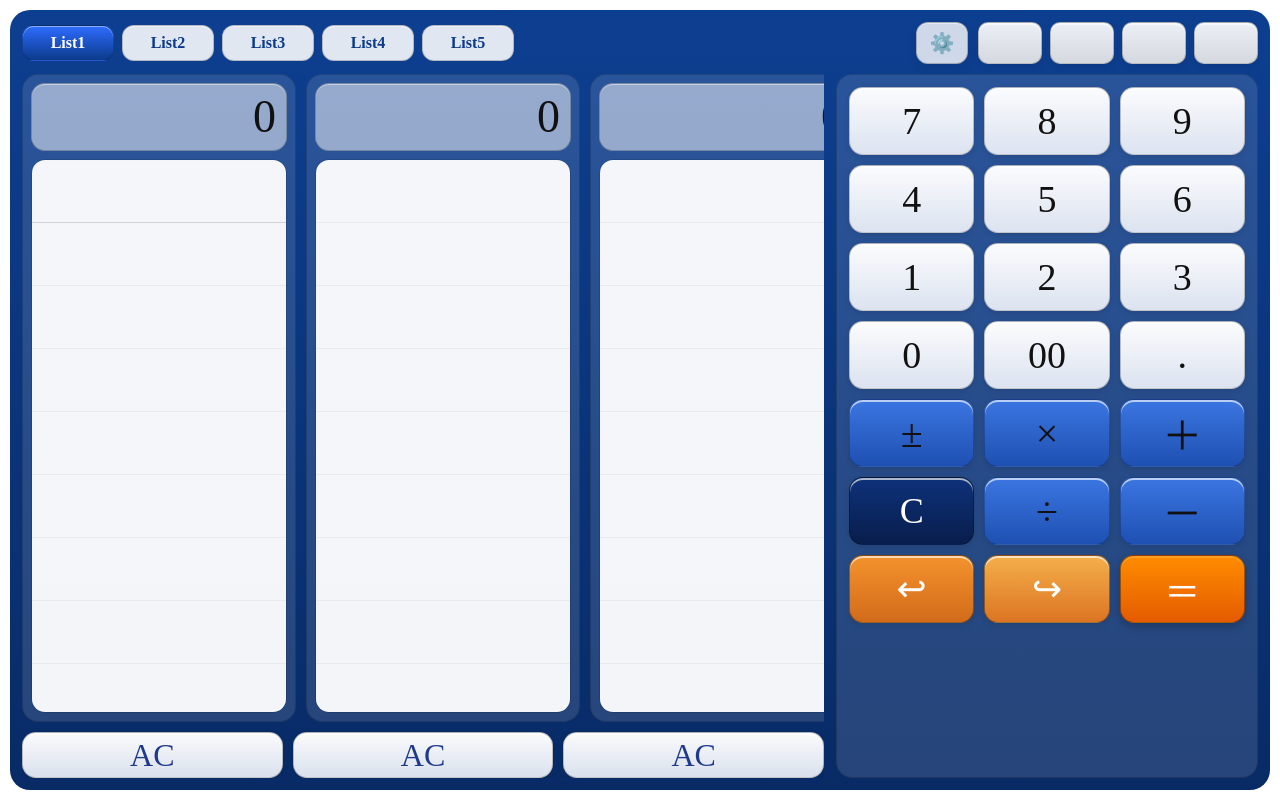
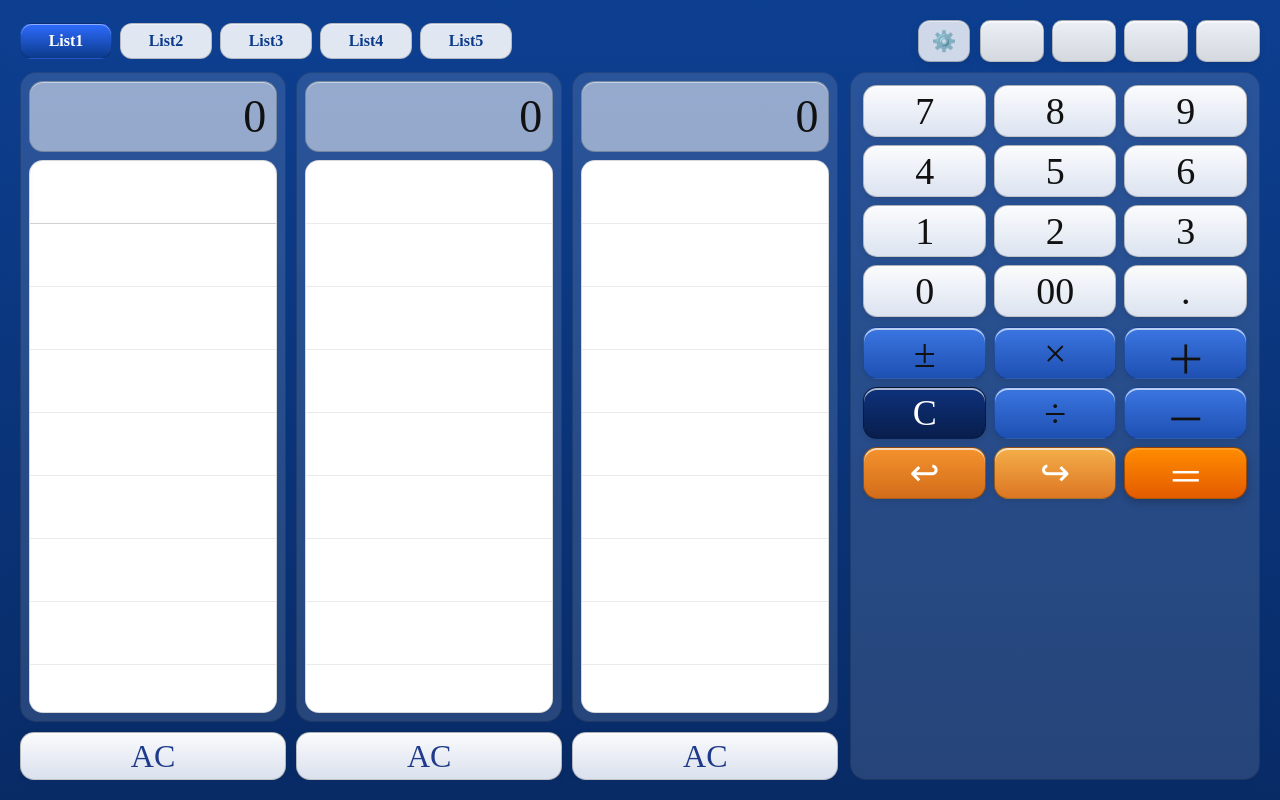
Before and after one commit to nojimatool/sanren, a plain HTML site: page index.html in a window 1280 px wide. Drawn offline with Linux system fonts and the light colour scheme.

Commit message:
Update index.html

```diff
--- a/index.html
+++ b/index.html
@@ -25,23 +25,28 @@
     --bd:rgba(0,0,0,.18);
     --neg:#d92d20;
 
-    /* ===== レイアウト（JSが上書きする） ===== */
-    --calcW: 380px;         /* JSで iPad 全機種に合わせて可変 */
-    --colMinW: 240px;       /* JSで調整 */
-    --listsCols: 3;         /* JSで portrait/landscape 切替 */
-    --gapMain: 10px;        /* JSで調整 */
-    --rowH: 52px;           /* JSで 7/8 行が「ACまで1枚」で収まるよう自動調整 */
-    --acH: 50px;            /* JSで調整 */
+    /* ===== 全体の余白（safe-area考慮） ===== */
+    --outerPad: 10px;
+    --appPad: 12px;
+    --appGap: 10px;
 
+    /* ✅右電卓幅：全iPadで破綻しにくい clamp */
+    --calcW: clamp(300px, 32vw, 440px);
+
+    /* 左の列の最小幅：iPad mini を落とさない */
+    --colMinW: 240px;
+
+    /* 行高さ */
+    --rowH: 50px;
     --labelFS: 14px;
 
     /* 数字表示 */
     --numMax: 30px;
-    --numMin: 14px;
+    --numMin: 12px;
 
     /* 合計 */
     --topMax: 46px;
-    --topMin: 20px;
+    --topMin: 18px;
 
     /* ===== キー ===== */
     --gap: 10px;
@@ -49,7 +54,12 @@
     --keyFSop: 40px;
     --keyFSfunc: 36px;
     --keyRadius: 14px;
-    --keyH: 78px;           /* JSで調整 */
+
+    /* ✅ACが切れないように：横は控えめ（後述のlandscapeでさらに調整） */
+    --keyH: clamp(56px, 7.2vh, 88px);
+
+    /* ===== AC行 ===== */
+    --acH: clamp(44px, 6vh, 54px);
 
     /* ===== ボタン配色 ===== */
     --btnGrey1: rgba(255,255,255,.98);
@@ -67,11 +77,48 @@
     --btnRedo1: rgba(255,180,70,.95);
     --btnRedo2: rgba(230,120,30,.95);
 
-    --tabBlue:#ffffff;
-
     /* スワイプ削除 */
     --delW: 86px;
     --delBg: #e11d48;
+  }
+
+  /* ✅縦：1列表示＋列切替。ACまで必ず見えるよう全体をやや詰める */
+  @media (orientation:portrait){
+    :root{
+      --calcW: clamp(300px, 44vw, 420px);
+      --colMinW: 320px;
+
+      --rowH: 48px;
+      --gap: 9px;
+      --keyH: clamp(56px, 6.6vh, 86px);
+      --keyFS: 40px;
+      --keyFSop: 42px;
+      --keyFSfunc: 38px;
+
+      --appPad: 10px;
+      --appGap: 10px;
+    }
+  }
+
+  /* ✅横：ACが切れないようにキー/隙間を少しだけ詰める（全iPad共通） */
+  @media (orientation:landscape){
+    :root{
+      --gap: 8px;
+      --keyH: clamp(52px, 6.4vh, 80px);
+      --rowH: 48px;
+      --appPad: 10px;
+      --appGap: 10px;
+    }
+  }
+
+  /* ✅横が低い（Split View等）ときはさらに詰める */
+  @media (orientation:landscape) and (max-height: 720px){
+    :root{
+      --gap: 7px;
+      --keyH: clamp(48px, 6.0vh, 72px);
+      --rowH: 46px;
+      --acH: clamp(40px, 5.6vh, 48px);
+    }
   }
 
   *{ box-sizing:border-box; }
@@ -82,20 +129,27 @@
     overflow:hidden;
     overscroll-behavior: none;
     -webkit-text-size-adjust: 100%;
+    background:linear-gradient(180deg,var(--wood1),var(--wood2)); /* ✅白余白を消す */
   }
   body{ width:100%; }
 
-  /* ✅iPad/PWAの下余白（ホームバー）対策 */
+  /* ✅safe-area を外側パディングに吸収 */
   .frame{
     height:100%;
     overflow:hidden;
-    padding:10px;
-    padding-bottom: calc(10px + env(safe-area-inset-bottom));
+    padding:
+      calc(var(--outerPad) + env(safe-area-inset-top))
+      calc(var(--outerPad) + env(safe-area-inset-right))
+      calc(var(--outerPad) + env(safe-area-inset-bottom))
+      calc(var(--outerPad) + env(safe-area-inset-left));
     max-width:1360px;
     margin:0 auto;
   }
   @supports (height: 100dvh){
     .frame{ height:100dvh; }
+  }
+  @supports (height: 100svh){
+    .frame{ height:100svh; }
   }
   @supports (-webkit-touch-callout: none){
     .frame{ height:-webkit-fill-available; }
@@ -106,10 +160,10 @@
     min-height:0;
     background:linear-gradient(180deg,var(--wood1),var(--wood2));
     border-radius:20px;
-    padding:12px;
+    padding:var(--appPad);
     display:flex;
     flex-direction:column;
-    gap:var(--gapMain);
+    gap:var(--appGap);
     overflow:hidden;
   }
 
@@ -161,34 +215,42 @@
   .grid{
     flex:1; min-height:0;
     display:grid;
-    grid-template-columns: 1fr var(--calcW);
+    grid-template-columns: minmax(0,1fr) var(--calcW); /* ✅はみ出し/被り防止 */
     gap:12px;
     overflow:hidden;
   }
 
+  /* ✅ACを絶対表示：leftWrap を grid にして「1fr + auto」固定 */
   .leftWrap{
     min-height:0;
-    display:flex;
-    flex-direction:column;
-    gap:var(--gapMain);
+    display:grid;
+    grid-template-rows: 1fr auto;
+    gap:10px;
     overflow:hidden;
   }
 
   .lists{
-    flex:1; min-height:0;
+    min-height:0;
     display:grid;
-    grid-template-columns:repeat(var(--listsCols), minmax(var(--colMinW), 1fr));
+    grid-template-columns:repeat(3, minmax(var(--colMinW), 1fr));
     gap:10px;
     overflow:hidden;
+  }
+  @media (orientation:portrait){
+    .lists{grid-template-columns:repeat(1, minmax(var(--colMinW), 1fr));}
   }
 
   /* ✅ACは必ず表示＆押し出されない */
   .acRow{
+    height:var(--acH);
     display:grid;
-    grid-template-columns:repeat(var(--listsCols),1fr);
+    grid-template-columns:repeat(3,1fr);
     gap:10px;
     flex:0 0 auto;
-    flex-shrink:0;
+    align-self:stretch;
+  }
+  @media (orientation:portrait){
+    .acRow{ grid-template-columns:repeat(1,1fr); }
   }
 
   .col{
@@ -197,8 +259,8 @@
     border:1px solid var(--bd);
     border-radius:16px;
     padding:8px;
-    display:flex;
-    flex-direction:column;
+    display:grid;
+    grid-template-rows: auto 1fr;
     gap:8px;
     min-height:0;
     overflow:hidden;
@@ -215,21 +277,16 @@
     font-variant-numeric: tabular-nums;
     white-space:nowrap; overflow:hidden;
     color:#111;
-    line-height:1.08;
+    min-height:44px;
   }
   .topBox.neg{color:var(--neg)}
   .topSpan{display:inline-block;max-width:100%}
 
-  /* ✅下の白い余白を消す：パネル背景は透明、行だけ白 */
   .panel{
-    flex:1; min-height:0;
-    background:transparent;
+    min-height:0;
+    background:var(--panel);
     border:1px solid rgba(0,0,0,.12);
     border-radius:14px;
-    overflow:hidden;          /* スクロールは内側で */
-  }
-  .panelScroll{
-    height:100%;
     overflow:auto;
     -webkit-overflow-scrolling: touch;
   }
@@ -294,7 +351,6 @@
     font-weight:900;color:#111;
     white-space:nowrap;overflow:hidden;text-overflow:ellipsis;
     flex:1;
-    line-height:1.1;
   }
   .label.empty{color:transparent}
   .label[contenteditable="true"]{
@@ -309,19 +365,20 @@
     overflow:hidden;
     color:#111;
     min-height:24px;
-    line-height:1.05;
   }
   .numLine.neg{color:var(--neg)}
   .numSpan{display:inline-block;max-width:100%}
 
   .acBtn{
-    height:var(--acH);
+    height:100%;
     border-radius:14px;
     background:linear-gradient(180deg, var(--btnGrey1), var(--btnGrey2));
     border:1px solid rgba(0,0,0,.22);
     box-shadow:inset 0 2px 0 rgba(255,255,255,.65), 0 2px 6px rgba(0,0,0,.10);
     display:grid;place-items:center;
-    font-weight:1100;font-size:32px;color:#1f3a8a;
+    font-weight:1100;
+    font-size:32px;
+    color:#1f3a8a;
     cursor:pointer;user-select:none;
   }
 
@@ -345,9 +402,9 @@
     justify-content:flex-end;
     flex-wrap:wrap;
   }
-  /* ✅portrait のときだけ列切替を出す（見た目は維持） */
-  .portrait .colTabs{display:flex;}
-
+  @media (orientation:portrait){
+    .colTabs{display:flex;}
+  }
   .colTab{
     min-width:92px;
     padding:8px 10px;
@@ -480,7 +537,7 @@
       <div class="leftWrap">
         <div class="lists" id="lists"></div>
 
-        <!-- ✅ACは常に表示 -->
+        <!-- ✅ACは常に表示（leftWrapがgridなので押し出されない） -->
         <div class="acRow" id="acRow">
           <div class="acBtn" id="ac1">AC</div>
           <div class="acBtn" id="ac2">AC</div>
@@ -621,101 +678,6 @@
 
   // render最適化
   let lastRenderKey = "";
-
-  /* =========================================================
-     ✅ iPad 全機種対応：高さから「7行/8行 + AC」を必ず1枚に収める
-     - portrait: 7行目安（できるだけ大きく）
-     - landscape: 8行目安（できるだけ大きく）
-     - 行が多いタブでもスクロールは可能（表示が切れない）
-  ========================================================= */
-  function isPortrait(){
-    return window.matchMedia && window.matchMedia("(orientation:portrait)").matches;
-  }
-
-  function setRootVar(name, v){
-    document.documentElement.style.setProperty(name, v);
-  }
-
-  function applyResponsiveLayout(){
-    const portrait = isPortrait();
-    document.body.classList.toggle("portrait", portrait);
-
-    // 画面サイズ（Safariのアドレスバー変動に強い）
-    const vw = Math.max(document.documentElement.clientWidth, window.innerWidth || 0);
-    const vh = Math.max(document.documentElement.clientHeight, window.innerHeight || 0);
-
-    // 右電卓幅（全iPadで破綻しない範囲）
-    // portrait は少し細め、landscape は少し広め
-    const calcW = portrait
-      ? clampNum(vw * 0.44, 300, 420)
-      : clampNum(vw * 0.33, 340, 470);
-    setRootVar("--calcW", Math.round(calcW) + "px");
-
-    // 左カラム最小幅
-    const colMin = portrait
-      ? clampNum((vw - calcW - 12*2 - 12) * 0.95, 280, 420) // 1列表示想定でも詰まりすぎない
-      : clampNum((vw - calcW - 12*2 - 12) / 3, 210, 320);
-    setRootVar("--colMinW", Math.round(colMin) + "px");
-
-    // 列数（portraitは1列、landscapeは3列固定）
-    setRootVar("--listsCols", portrait ? 1 : 3);
-
-    // 余白（小さめiPadで詰める）
-    const gapMain = portrait ? 8 : 10;
-    setRootVar("--gapMain", gapMain + "px");
-
-    // キー高さ（縦に押し出さない）
-    const keyH = portrait
-      ? clampNum(vh * 0.085, 64, 86)
-      : clampNum(vh * 0.085, 60, 84);
-    setRootVar("--keyH", Math.round(keyH) + "px");
-
-    // AC高さ（押し出されない・見た目維持）
-    const acH = portrait ? 48 : 46;
-    setRootVar("--acH", acH + "px");
-
-    // 行数目標：portrait=7 / landscape=8
-    const targetRows = portrait ? 7 : 8;
-
-    // 「左リスト領域」の実測から rowH を決める
-    // 一度レンダリング後に効かせたいので requestAnimationFrame で2段
-    requestAnimationFrame(() => {
-      const app = document.querySelector(".app");
-      const topbar = document.querySelector(".topbar");
-      const leftWrap = document.querySelector(".leftWrap");
-      if(!app || !topbar || !leftWrap) return;
-
-      const leftH = leftWrap.clientHeight; // lists + AC が入る領域
-      const acRowH = acRowEl ? acRowEl.clientHeight : (acH + 10);
-      const gap = gapMain;
-
-      // lists の中の1つの col の構造：topBox + panel
-      // col padding(8) + gap(8) 等があるので少し差し引く
-      const colChrome = 8*2 + 8; // col padding上下 + gap(topBox/panel)
-      const topBoxH = 56;        // おおよそ（自動縮小はfitSpanが担当）
-
-      // panelとして使える高さ
-      const panelAvail = Math.max(120, leftH - acRowH - gap - colChrome - topBoxH);
-
-      // rowHを「targetRows が無理なく収まる」値に
-      const rowH = clampNum(Math.floor(panelAvail / targetRows), portrait ? 44 : 40, portrait ? 58 : 54);
-      setRootVar("--rowH", rowH + "px");
-
-      // ラベル文字サイズも少し追従（小さめiPadでの欠け対策）
-      const labelFS = clampNum(Math.round(rowH * 0.28), 12, 14);
-      setRootVar("--labelFS", labelFS + "px");
-
-      // top/num の最小も少し底上げ（「表示し切らない」対策）
-      setRootVar("--numMin", "14px");
-      setRootVar("--topMin", "20px");
-    });
-  }
-
-  function clampNum(v, min, max){
-    v = Number(v);
-    if(!Number.isFinite(v)) return min;
-    return Math.max(min, Math.min(max, v));
-  }
 
   function initial(){
     return {
@@ -870,10 +832,10 @@
 
   function applyAutoFitVisible(){
     document.querySelectorAll(".topBox").forEach(box=>{
-      fitSpan(box.querySelector(".topSpan"), box, cssNum("--topMax",46), cssNum("--topMin",20));
+      fitSpan(box.querySelector(".topSpan"), box, cssNum("--topMax",46), cssNum("--topMin",18));
     });
     document.querySelectorAll(".numLine").forEach(box=>{
-      fitSpan(box.querySelector(".numSpan"), box, cssNum("--numMax",30), cssNum("--numMin",14));
+      fitSpan(box.querySelector(".numSpan"), box, cssNum("--numMax",30), cssNum("--numMin",12));
     });
     document.querySelectorAll(".key").forEach(k=>{
       const span = k.querySelector(".kspan");
@@ -883,6 +845,10 @@
       const max = isOp ? cssNum("--keyFSop",40) : (isFunc ? cssNum("--keyFSfunc",36) : cssNum("--keyFS",38));
       fitSpan(span, k, max, 18);
     });
+  }
+
+  function isPortrait(){
+    return window.matchMedia && window.matchMedia("(orientation:portrait)").matches;
   }
 
   function renderTabs(){
@@ -1065,9 +1031,7 @@
       activeTab, activeCol, activeRow,
       state.rowsByCol?.join(","),
       isPortrait() ? "P":"L",
-      state.savedAt,
-      getComputedStyle(document.documentElement).getPropertyValue("--rowH").trim(),
-      getComputedStyle(document.documentElement).getPropertyValue("--calcW").trim()
+      state.savedAt
     ].join("|");
 
     if(renderKey === lastRenderKey){
@@ -1083,7 +1047,6 @@
     const portrait = isPortrait();
     const colsToShow = portrait ? [activeCol] : [0,1,2];
 
-    // ACの表示数（portraitは1個、landscapeは3個）
     if(portrait){
       ac2.style.display="none";
       ac3.style.display="none";
@@ -1109,9 +1072,6 @@
 
       const panel=document.createElement("div");
       panel.className="panel";
-
-      const panelScroll=document.createElement("div");
-      panelScroll.className="panelScroll";
 
       for(let r=0;r<col.rows.length;r++){
         const it = col.rows[r];
@@ -1181,12 +1141,11 @@
 
         rowMain.append(labelLine,numLine);
         row.append(rowMain, delBtn);
-        panelScroll.appendChild(row);
+        panel.appendChild(row);
 
         attachSwipeAndLongPress(row, c, r);
       }
 
-      panel.appendChild(panelScroll);
       colEl.append(top,panel);
       listsEl.appendChild(colEl);
     });
@@ -1196,7 +1155,6 @@
       if(!row) closeAllSwipes();
     };
 
-    // AC：確認なし（常に押せる）
     ac1.onclick=()=> clearCol( portrait ? activeCol : 0 );
     ac2.onclick=()=> clearCol(1);
     ac3.onclick=()=> clearCol(2);
@@ -1259,7 +1217,6 @@
     labEl.onblur=finish;
   }
 
-  // ===== 入力（上限1000万） =====
   function appendDigit(d){
     const before = entry;
 
@@ -1339,7 +1296,6 @@
     handleKey(btn.getAttribute("data-k"));
   });
 
-  // ===== modal =====
   function openModal(){ buildModal(); backdrop.style.display="flex"; }
   function closeModal(){ backdrop.style.display="none"; }
 
@@ -1459,29 +1415,22 @@
     requestAnimationFrame(applyAutoFitVisible);
   }
 
-  // ✅回転/リサイズで「ACまで1枚」を維持（全iPad対応）
   let resizeTimer = null;
-  function onResize(){
+  window.addEventListener("resize", ()=>{
     clearTimeout(resizeTimer);
     resizeTimer = setTimeout(()=>{
-      applyResponsiveLayout();
       renderColTabs();
       renderAll(true);
-    }, 80);
-  }
-  window.addEventListener("resize", onResize);
-  window.addEventListener("orientationchange", onResize);
+    }, 140);
+  });
 
   document.addEventListener("pointerdown",(e)=>{
     if(e.target.closest(".row")) return;
     closeAllSwipes();
   }, {passive:true});
 
-  // 起動時：まずレイアウト適用→描画
-  applyResponsiveLayout();
   save();
   renderAll(true);
-
 })();
 </script>
 </body>
```
